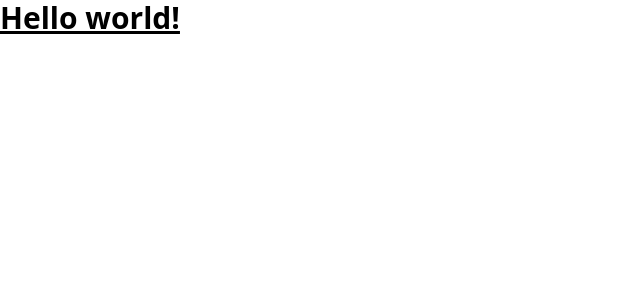
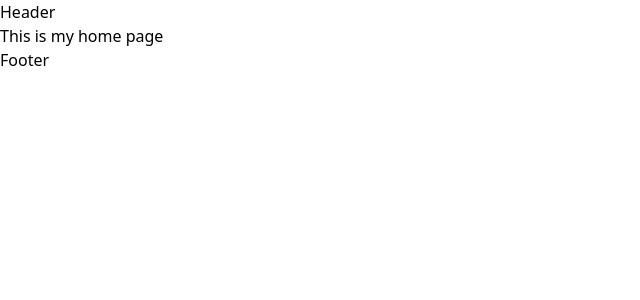
Before and after one commit to remesoft/company, a React (Vite) app: page / in a window 1280 px wide. Shown: the top 300 px of the page, without its empty margins (0-640 px from the left). Built offline with nearby package versions, Linux system fonts and the light colour scheme.

Commit message:
ready to cook

```diff
--- a/package.json
+++ b/package.json
@@ -13,7 +13,10 @@
     "@tailwindcss/vite": "^4.0.0",
     "react": "^18.3.1",
     "react-dom": "^18.3.1",
-    "tailwindcss": "^4.0.0"
+    "tailwindcss": "^4.0.0",
+    "@splidejs/react-splide": "^0.7.12",
+    "hugeicons-react": "^0.3.0",
+    "react-router-dom": "^6.27.0"
   },
   "devDependencies": {
     "@eslint/js": "^9.17.0",
--- a/src/App.jsx
+++ b/src/App.jsx
@@ -1,13 +1,8 @@
-import { useState } from "react";
+import { RouterProvider } from "react-router-dom";
+import { router } from "./routes/AppRouter";
 
 function App() {
-  const [count, setCount] = useState(0);
-
-  return (
-    <>
-      <h1 class="text-3xl font-bold underline">Hello world!</h1>
-    </>
-  );
+  return <RouterProvider router={router} />;
 }
 
 export default App;
--- /dev/null
+++ b/src/components/Footer.jsx
@@ -0,0 +1,5 @@
+import React from "react";
+
+export default function Footer() {
+  return <div>Footer</div>;
+}
--- /dev/null
+++ b/src/components/Header.jsx
@@ -0,0 +1,5 @@
+import React from "react";
+
+export default function Header() {
+  return <div>Header</div>;
+}
--- /dev/null
+++ b/src/layouts/MainLayout.jsx
@@ -0,0 +1,16 @@
+import React from "react";
+import { Outlet } from "react-router-dom";
+import Header from "../components/Header";
+import Footer from "../components/Footer";
+
+function MainLayout() {
+  return (
+    <>
+      <Header />
+      <Outlet />
+      <Footer />
+    </>
+  );
+}
+
+export default MainLayout;
--- /dev/null
+++ b/src/pages/Home.jsx
@@ -0,0 +1,5 @@
+import React from "react";
+
+export default function Home() {
+  return <div>This is my home page</div>;
+}
--- /dev/null
+++ b/src/pages/NotFound.jsx
@@ -0,0 +1,5 @@
+import React from "react";
+
+export default function NotFound() {
+  return <div>404 Page Not Found</div>;
+}
--- /dev/null
+++ b/src/routes/AppRouter.jsx
@@ -0,0 +1,21 @@
+import { createBrowserRouter } from "react-router-dom";
+import MainLayout from "../layouts/MainLayout";
+import Home from "../pages/Home";
+import NotFound from "../pages/NotFound";
+
+export const router = createBrowserRouter([
+  {
+    path: "/",
+    element: <MainLayout />,
+    children: [
+      {
+        path: "",
+        element: <Home />,
+      },
+    ],
+  },
+  {
+    path: "*",
+    element: <NotFound />,
+  },
+]);
```
Also changed, not shown: src/App.css (deleted), 1 other file (tests, documents, lock files or other folders).
